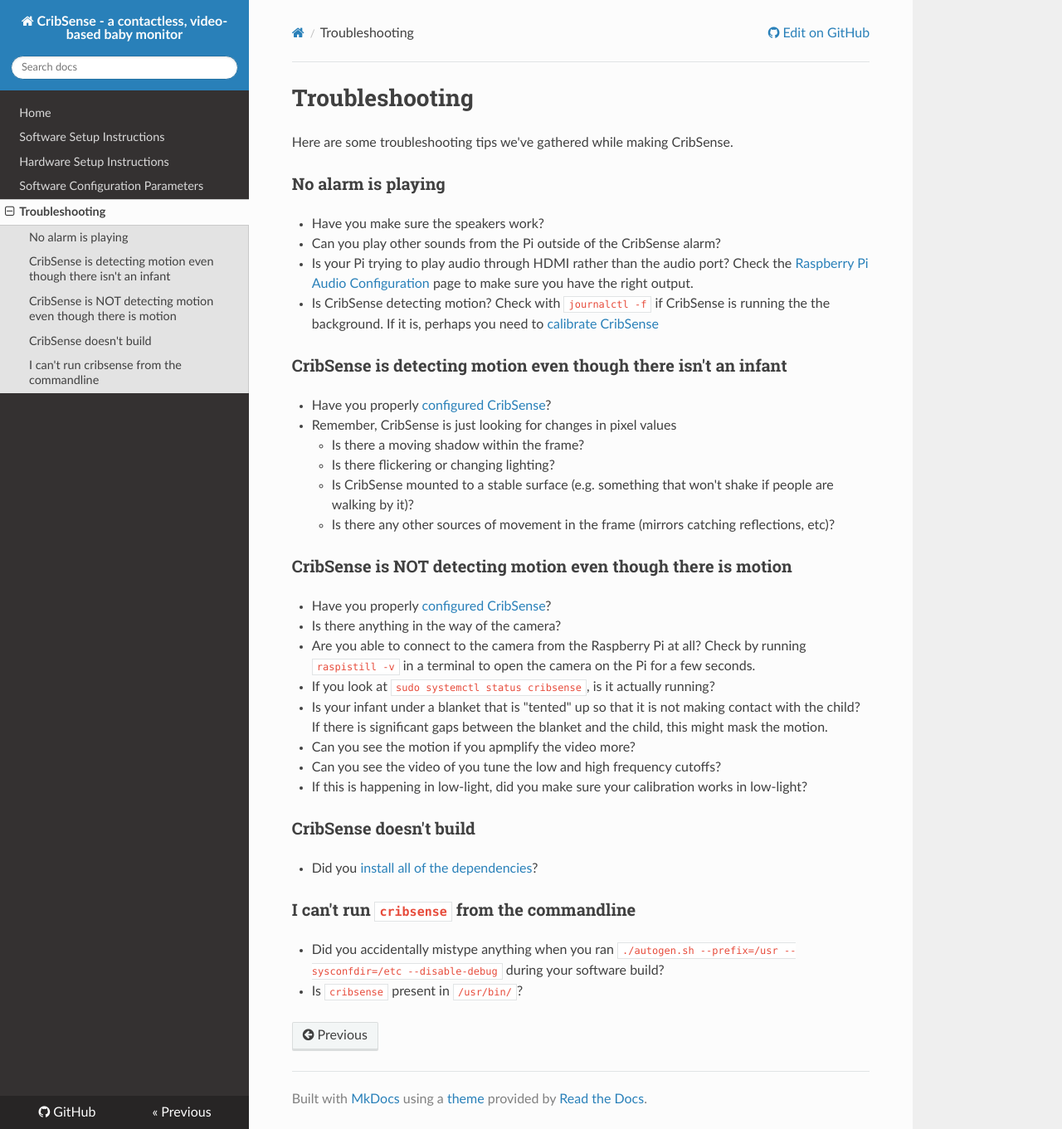
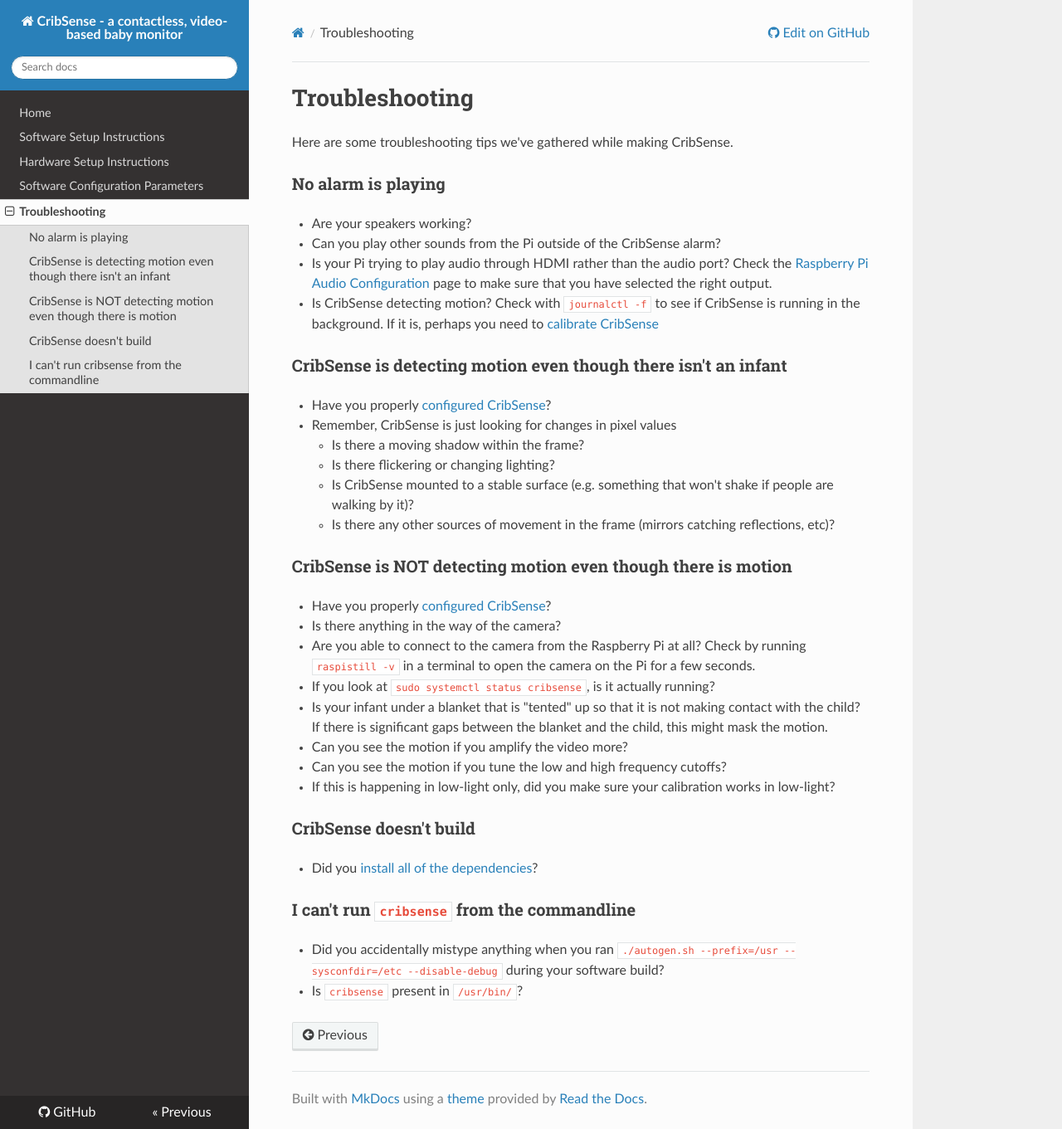
Before and after one commit to lukehsiao/CribSense, an MkDocs documentation site: the page built from docs/setup/troubleshooting.md, in a window 1280 px wide and 1361 px high. Shown: the whole window at 83% size. Built offline with MkDocs 1.6.1, drawn with Linux system fonts in a browser that asks for light colours; nearby versions of some CDN libraries; old or Windows-style settings are respelled for this version of MkDocs.

Commit message:
edited troubleshooting.md

```diff
--- a/docs/setup/troubleshooting.md
+++ b/docs/setup/troubleshooting.md
@@ -4,10 +4,10 @@
 
 ### No alarm is playing
 
--   Have you make sure the speakers work?
+-   Are your speakers working?
 -   Can you play other sounds from the Pi outside of the CribSense alarm?
--   Is your Pi trying to play audio through HDMI rather than the audio port? Check the [Raspberry Pi Audio Configuration](https://www.raspberrypi.org/documentation/configuration/audio-config.md) page to make sure you have the right output.
--   Is CribSense detecting motion? Check with `journalctl -f` if CribSense is running the the background. If it is, perhaps you need to [calibrate CribSense](./config.md)
+-   Is your Pi trying to play audio through HDMI rather than the audio port? Check the [Raspberry Pi Audio Configuration](https://www.raspberrypi.org/documentation/configuration/audio-config.md) page to make sure that you have selected the right output.
+-   Is CribSense detecting motion? Check with `journalctl -f` to see if CribSense is running in the background. If it is, perhaps you need to [calibrate CribSense](./config.md)
 
 ### CribSense is detecting motion even though there isn't an infant
 
@@ -25,9 +25,9 @@
 -   Are you able to connect to the camera from the Raspberry Pi at all? Check by running `raspistill -v` in a terminal to open the camera on the Pi for a few seconds.
 -   If you look at `sudo systemctl status cribsense`, is it actually running?
 -   Is your infant under a blanket that is "tented" up so that it is not making contact with the child? If there is significant gaps between the blanket and the child, this might mask the motion.
--   Can you see the motion if you apmplify the video more?
--   Can you see the video of you tune the low and high frequency cutoffs?
--   If this is happening in low-light, did you make sure your calibration works in low-light?
+-   Can you see the motion if you amplify the video more?
+-   Can you see the motion if you tune the low and high frequency cutoffs?
+-   If this is happening in low-light only, did you make sure your calibration works in low-light?
 
 ### CribSense doesn't build
 
```
